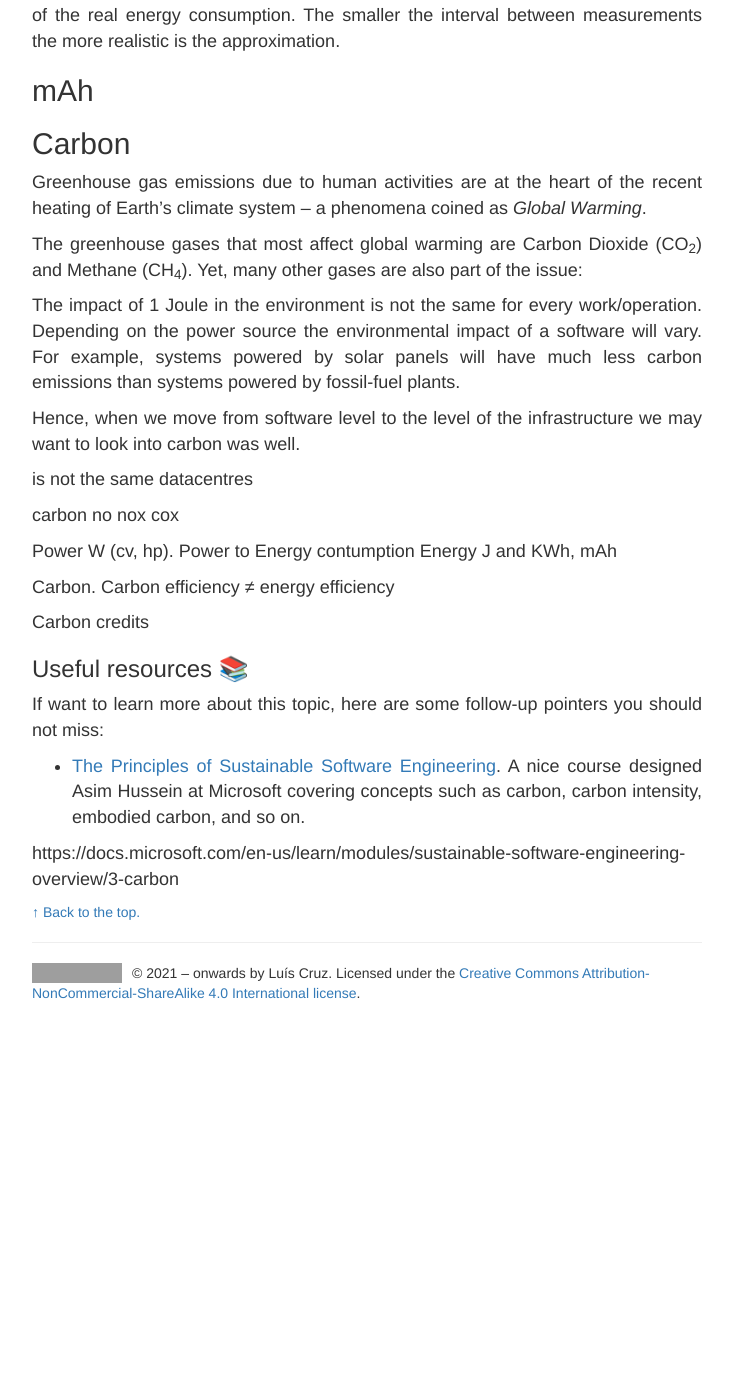
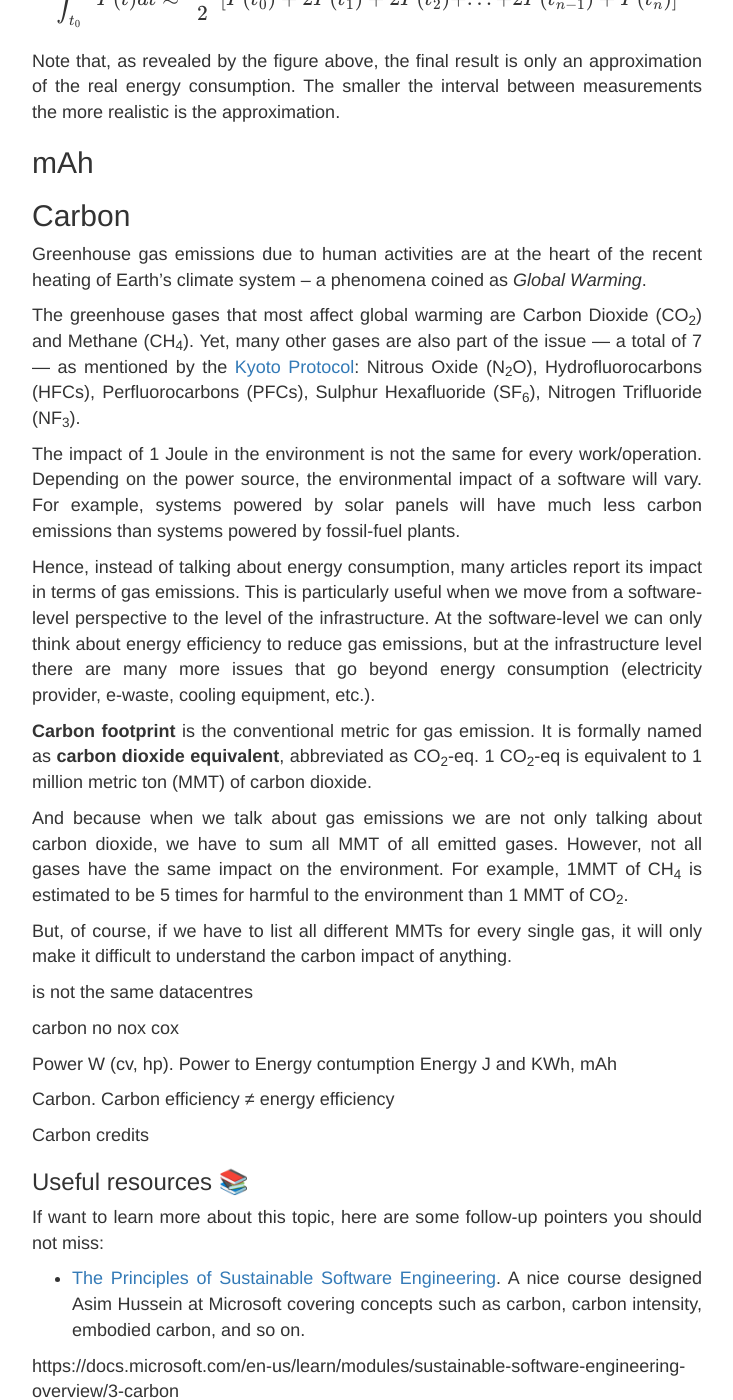
Before and after one commit to luiscruz/luiscruz.github.io, a Jekyll site: the page built from _posts/2021-09-01-energy-units.md, in a window 1280 px wide and 1400 px high, scrolled down 4225 px. Shown: the whole window, without its empty margins (273-1006 px from the left). Built offline with Jekyll 4.4.1, drawn with Linux system fonts in a browser that asks for light colours; formulas are drawn with MathJax 3; before the commit the page ends 5238 px from its top, so only the background shows below that; some of the changed text lies outside the part shown; grey boxes are pictures that could not be loaded.

Commit message:
energy untis carbon

```diff
--- a/_posts/2021-09-01-energy-units.md
+++ b/_posts/2021-09-01-energy-units.md
@@ -13,7 +13,7 @@
 There is no doubt that energy efficiency is a concern that is growing by the day amongst software engineers. Traditionally energy efficiency has been a requirement for software running in devices with limited energy capacity, for example mobile applications, or to cut down the electricity bill in in the massive datacentres across the globe.
 Thankfully, concerns about environmental sustainability are becoming a top priority in our society, and the tech sector is not an exception.
 
-Also, driven by personal interests, tech workers are becoming more interested in being part of organisations that do care about the environmental sustainability of their operations. Yet, literature around software energy efficiency can be difficult to grasp. Personally, I always find it difficult to compare all the different energy metrics across different articles. No wonder, to make things easier, many reports have been using measures that resemble day-to-day concepts. For example, [one bitcoin transaction is equivalent to more than one million VISA transactions](https://www.statista.com/statistics/881541/bitcoin-energy-consumption-transaction-comparison-visa/) (as of 2021). This is easier to grasp than saying that one bitcoin transaction requires more than six giga-joules. (well, six giga-joules sound massive anyway 🏭)
+Also, driven by personal interests, tech workers are becoming more interested in being part of organisations that do care about the environmental sustainability of their operations. Yet, literature around software energy efficiency can be difficult to grasp. Personally, I always find it difficult to compare all the different energy metrics across different articles. No wonder, to make things easier, many reports have been using measures that resemble day-to-day concepts. For example, [one bitcoin transaction is equivalent to more than one million VISA transactions](https://www.statista.com/statistics/881541/bitcoin-energy-consumption-transaction-comparison-visa/) (as of 2021). This is easier to grasp than saying that one bitcoin transaction requires more than six giga-joules (6,000,000,000). (well, six giga-joules sound massive anyway 🏭)
 
 In this article, we will go on a tour around energy consumption metrics.
 
@@ -30,6 +30,7 @@
 
 $$ 1\text{kWh} = 3,600,000\text{J}$$
 
+For example, saying that 1 bitcoin transaction requires more than 6 giga-joules (6x10) is equivalent to saying that it requires more than 1667kWh.
 
 ## Power
 
@@ -85,11 +86,24 @@
 
 Greenhouse gas emissions due to human activities are at the heart of the recent heating of Earth's climate system – a phenomena coined as *Global Warming*.
 
-The greenhouse gases that most affect global warming are Carbon Dioxide (CO<sub>2</sub>) and Methane (CH<sub>4</sub>). Yet, many other gases are also part of the issue:
+The greenhouse gases that most affect global warming are Carbon Dioxide (CO<sub>2</sub>) and Methane (CH<sub>4</sub>). Yet, many other gases are also part of the issue — a total of 7 — as mentioned by the [Kyoto Protocol]: Nitrous Oxide (N<sub>2</sub>O), Hydrofluorocarbons (HFCs), Perfluorocarbons (PFCs), Sulphur Hexafluoride (SF<sub>6</sub>), Nitrogen Trifluoride (NF<sub>3</sub>).
 
-The impact of 1 Joule in the environment is not the same for every work/operation. Depending on the power source the environmental impact of a software will vary. For example, systems powered by solar panels will have much less carbon emissions than systems powered by fossil-fuel plants.
+The impact of 1 Joule in the environment is not the same for every work/operation. Depending on the power source, the environmental impact of a software will vary. For example, systems powered by solar panels will have much less carbon emissions than systems powered by fossil-fuel plants.
 
-Hence, when we move from software level to the level of the infrastructure we may want to look into carbon was well.
+Hence, instead of talking about energy consumption, many articles report its impact in terms of gas emissions.
+This is particularly useful when we move from a software-level perspective to the level of the infrastructure. At the software-level we can only think about energy efficiency to reduce gas emissions, but at the infrastructure level there are many more issues that go beyond energy consumption (electricity provider, e-waste, cooling equipment, etc.).
+
+**Carbon footprint** is the conventional metric for gas emission. It is formally named as **carbon dioxide equivalent**, abbreviated as CO<sub>2</sub>-eq. 1 CO<sub>2</sub>-eq is equivalent to 1 million metric ton (MMT) of carbon dioxide.
+
+And because when we talk about gas emissions we are not only talking about carbon dioxide, we have to sum all MMT of all emitted gases. However, not all gases have the same impact on the environment. For example, 1MMT of CH<sub>4</sub> is estimated to be 5 times for harmful to the environment than 1 MMT of CO<sub>2</sub>.
+
+But, of course, if we have to list all different MMTs for every single gas, it will only make it difficult to understand the carbon impact of anything.
+
+
+
+
+
+
 
  is not the same
 datacentres
@@ -121,3 +135,4 @@
 https://docs.microsoft.com/en-us/learn/modules/sustainable-software-engineering-overview/3-carbon
 
 [Plots source]: https://colab.research.google.com/drive/1h-AMu1DZyKprKHzjgmtJWhhCdAJhIwVm?usp=sharing
+[Kyoto Protocol]: https://ec.europa.eu/eurostat/statistics-explained/index.php?title=Glossary:Kyoto_Protocol
```
